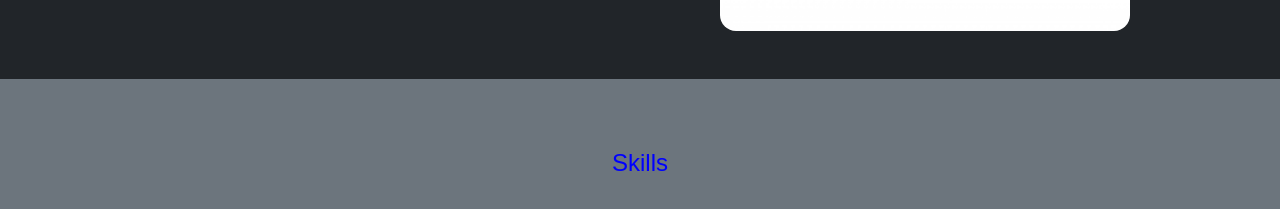
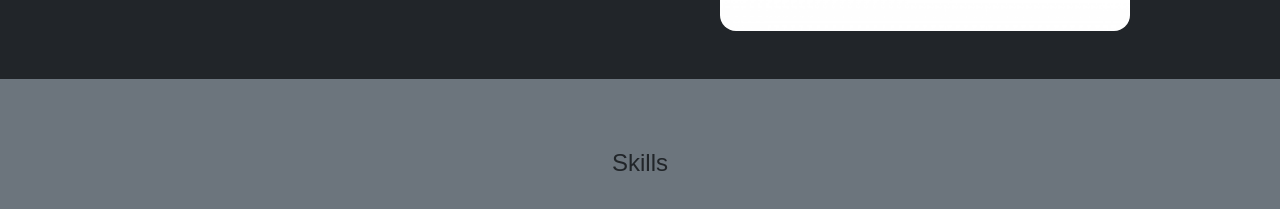
Before and after one commit to NagarajRuban/Portfolio, a plain HTML site: page index.html in a window 1280 px wide. Shown: the part 1131-1340 px from the top of the page. Drawn offline with nearby package versions, Linux system fonts and the light colour scheme.

Commit message:
HTML, CSS, BOOTSTRAP

```diff
--- a/Css/style.css
+++ b/Css/style.css
@@ -17,7 +17,3 @@ html {
 .skills-padding {
     padding: 70px 0;
 }
-
-.ruban {
-    color: blue;
-}
```
